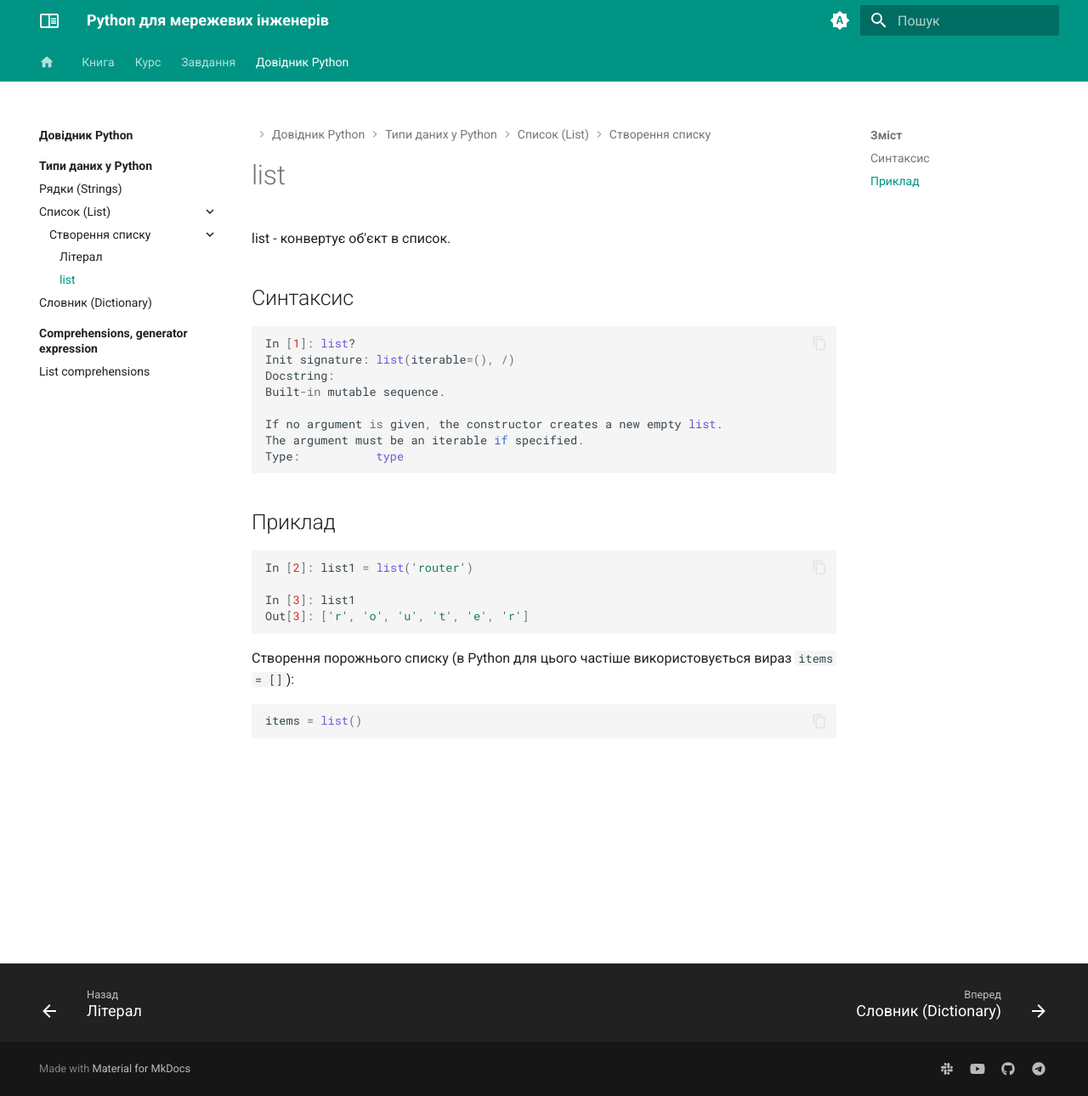
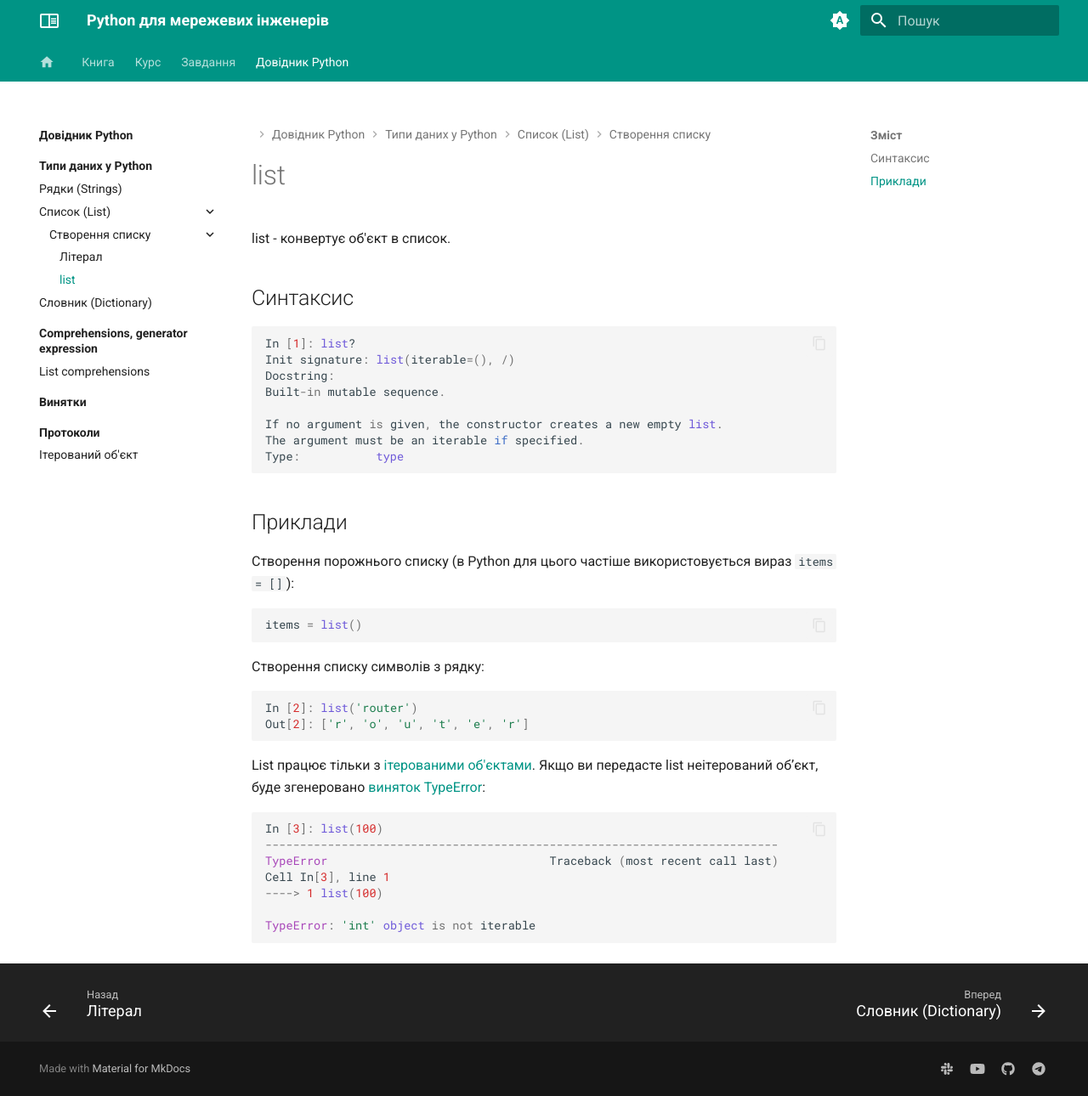
Before and after one commit to natenka/pyneng.io, an MkDocs documentation site: the page built from docs/reference/list/list.md, in a window 1280 px wide and 1290 px high. Shown: the whole window at 85% size. Built offline with MkDocs 1.6.1 and Material for MkDocs 9.7.7, drawn with Linux system fonts in a browser that asks for light colours.

Commit message:
UPD python reference draft

````diff
--- a/docs/reference/list/list.md
+++ b/docs/reference/list/list.md
@@ -15,14 +15,7 @@ The argument must be an iterable if specified.
 Type:           type
 ```
 
-## Приклад
-
-```python
-In [2]: list1 = list('router')
-
-In [3]: list1
-Out[3]: ['r', 'o', 'u', 't', 'e', 'r']
-```
+## Приклади
 
 Створення порожнього списку (в Python для цього частіше
 використовується вираз `items = []`):
@@ -30,3 +23,23 @@ Out[3]: ['r', 'o', 'u', 't', 'e', 'r']
 ```python
 items = list()
 ```
+
+Створення списку символів з рядку:
+
+```python
+In [2]: list('router')
+Out[2]: ['r', 'o', 'u', 't', 'e', 'r']
+```
+
+List працює тільки з [ітерованими об'єктами](/reference/protocols/iterable).
+Якщо ви передасте list неітерований об’єкт, буде згенеровано [виняток TypeError](/reference/exceptions/):
+
+```python
+In [3]: list(100)
+--------------------------------------------------------------------------
+TypeError                                Traceback (most recent call last)
+Cell In[3], line 1
+----> 1 list(100)
+
+TypeError: 'int' object is not iterable
+```
--- /dev/null
+++ b/docs/reference/protocols/iterable.md
@@ -0,0 +1 @@
+# Ітерований об'єкт
--- a/mkdocs.yml
+++ b/mkdocs.yml
@@ -280,3 +280,8 @@ nav:
     - Comprehensions, generator expression:
       - reference/comprehensions/index.md
       - reference/comprehensions/list.md
+    - Винятки:
+      - reference/exceptions/index.md
+    - Протоколи:
+      - reference/protocols/index.md
+      - reference/protocols/iterable.md
````
Also changed, not shown: docs/reference/exceptions/index.md (added, +4 -0 lines), docs/reference/index.md (+10 -5 lines), docs/reference/protocols/index.md (added, +1 -0 lines).
